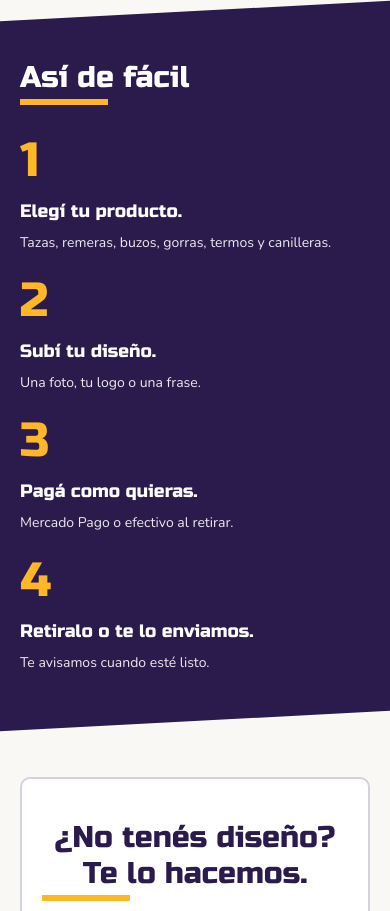
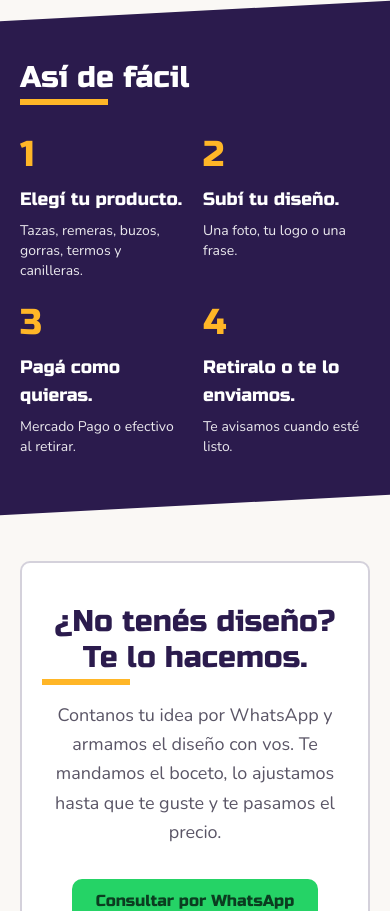
Before and after one commit to franlopric06/iest-tfi_seanstore, a React (Vite) app in the folder frontend/: page / in a window 390 px wide. Shown: the part 1830-2741 px from the top of the page. Built offline with nearby package versions, Linux system fonts and the light colour scheme.

Commit message:
pone los pasos de Asi de facil en dos columnas en celular (001-T08)

```diff
--- a/frontend/src/components/tienda/AsiDeFacil.jsx
+++ b/frontend/src/components/tienda/AsiDeFacil.jsx
@@ -29,12 +29,12 @@ const AsiDeFacil = () => {
             </h2>
           </div>
 
-          <ol className="mt-8 grid gap-x-8 gap-y-6 sm:grid-cols-2 md:grid-cols-4 md:mt-10">
+          <ol className="mt-8 grid grid-cols-2 gap-x-4 gap-y-6 md:grid-cols-4 md:gap-x-8 md:mt-10">
             {textos.facil.pasos.map((paso, indice) => (
               <li key={paso.titulo}>
                 <span
                   aria-hidden="true"
-                  className="font-titulos text-5xl leading-none text-amarillo"
+                  className="font-titulos text-4xl leading-none text-amarillo md:text-5xl"
                 >
                   {indice + 1}
                 </span>
```
